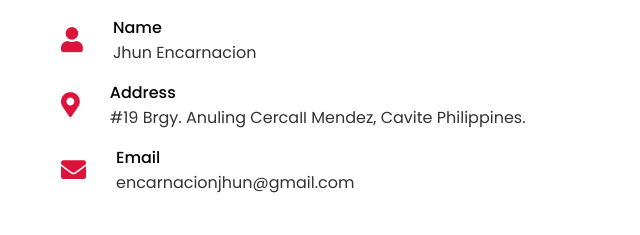
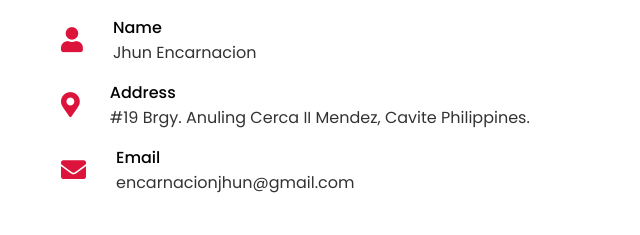
Before and after one commit to JHUNENCARNACION/Porfolio, a plain HTML site: page index.html in a window 1280 px wide. Shown: the part 3873-4108 px from the top of the page, 19-659 px from the left. Drawn offline with nearby package versions, Linux system fonts and the light colour scheme.

Commit message:
Update index.html

```diff
--- a/index.html
+++ b/index.html
@@ -195,7 +195,7 @@
               <i class="fas fa-map-marker-alt"></i>
               <div class="info">
                 <div class="head">Address</div>
-                <div class="sub-title">#19 Brgy. Anuling CercaII Mendez, Cavite Philippines.</div>
+                <div class="sub-title">#19 Brgy. Anuling Cerca II Mendez, Cavite Philippines.</div>
               </div>
             </div>
             <div class="row">
```
